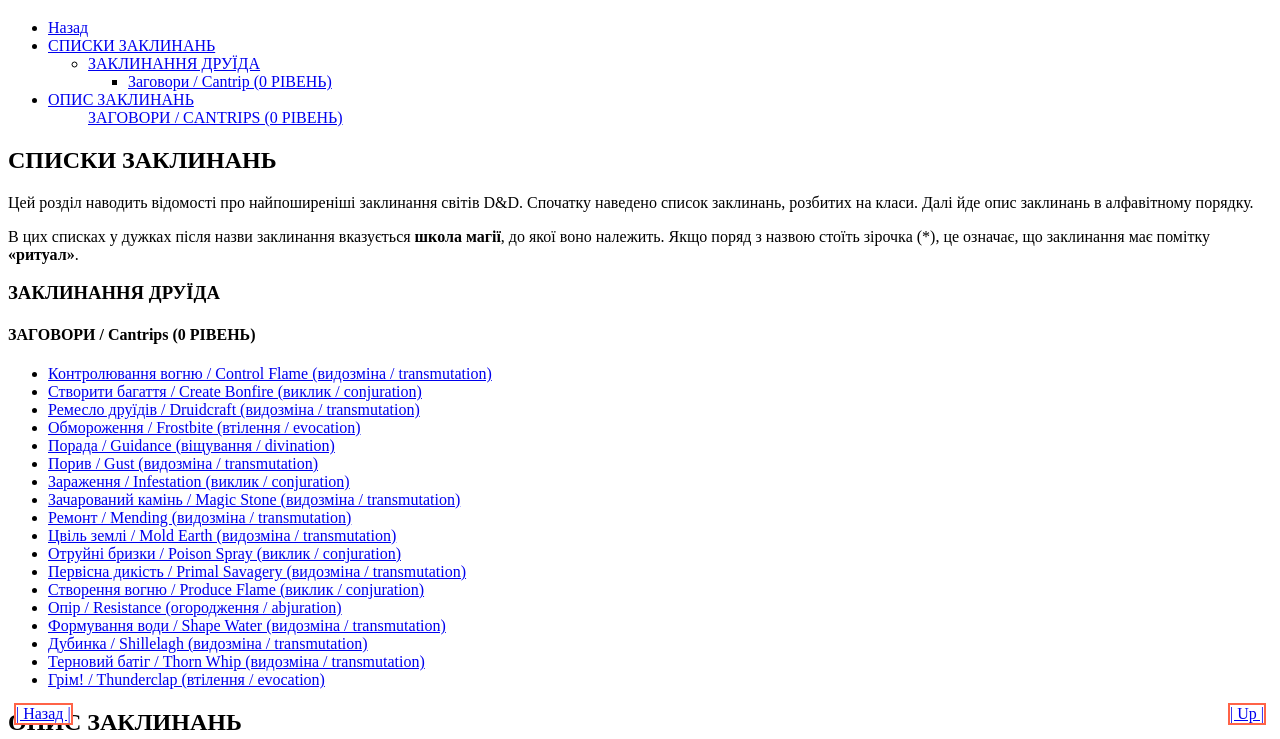
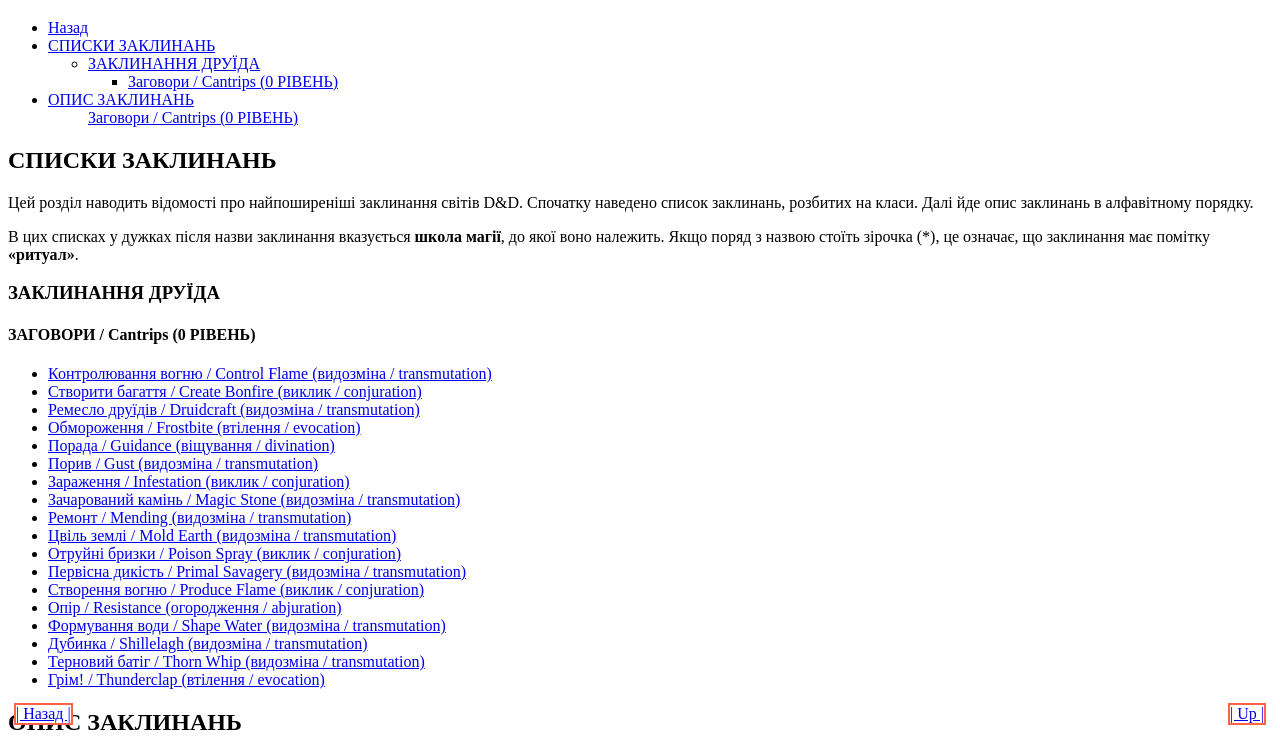
Before and after one commit to Volodymyr-Mospan/DnD-instruction, a plain HTML site: page spells.html in a window 1280 px wide. Shown: the part 61-800 px from the top of the page. Drawn offline with Linux system fonts and the light colour scheme.

Commit message:
adds some fixes to spells.html

```diff
--- a/spells.html
+++ b/spells.html
@@ -25,7 +25,7 @@
 
               <ul>
                 <li>
-                  <a href="#druid-cantrips">Заговори / Cantrip (0 РІВЕНЬ)</a>
+                  <a href="#druid-cantrips">Заговори / Cantrips (0 РІВЕНЬ)</a>
                 </li>
               </ul>
             </li>
@@ -35,7 +35,7 @@
             <a href="#spell-descriptions">ОПИС ЗАКЛИНАНЬ</a>
 
             <ul>
-              <a href="#cantrips-description">ЗАГОВОРИ / CANTRIPS (0 РІВЕНЬ)</a>
+              <a href="#cantrips-description">Заговори / Cantrips (0 РІВЕНЬ)</a>
             </ul>
           </li>
         </ul>
```
